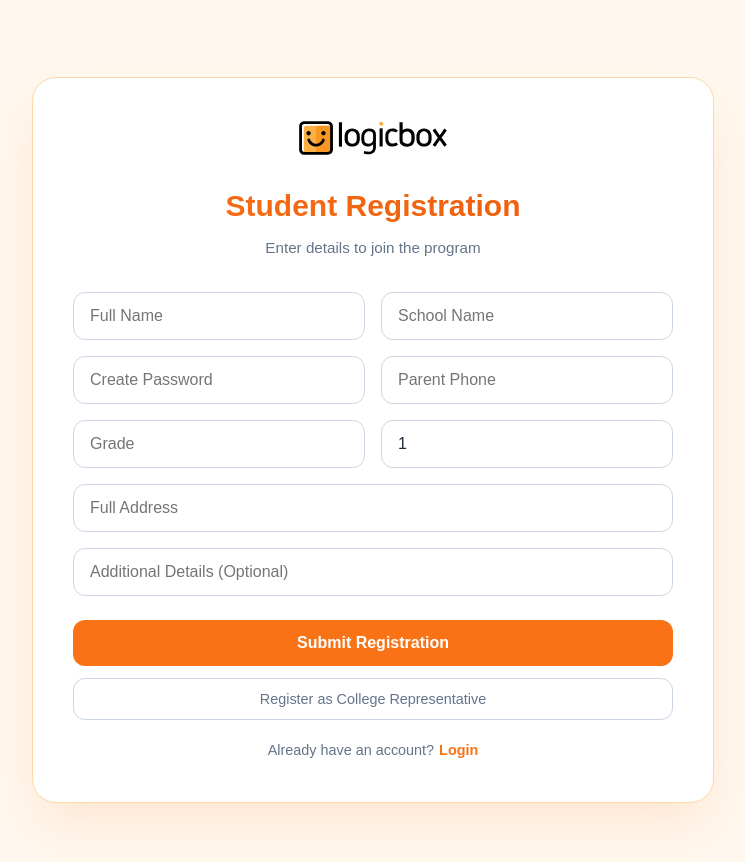
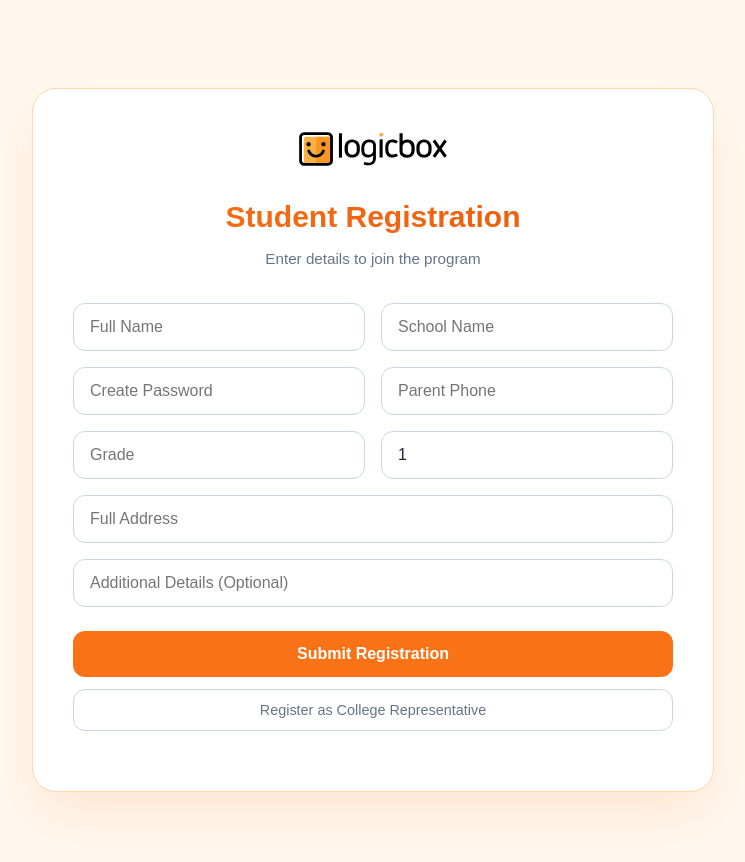
Before and after one commit to aethon-co/logicbox-auth, a React (Vite) app in the folder frontend/: page /school/1 in a window 1280 px wide. Shown: the top 862 px of the page, without its empty margins (267-1012 px from the left). Built offline with nearby package versions, Linux system fonts and the light colour scheme.

Commit message:
student signup

```diff
--- a/frontend/src/pages/school.tsx
+++ b/frontend/src/pages/school.tsx
@@ -1,7 +1,9 @@
 import { useState, useEffect } from 'react';
 import { useMutation } from '@tanstack/react-query';
 import { useNavigate, useParams } from 'react-router-dom';
+
 import { signupSchool } from '../api/school';
+import toast from 'react-hot-toast';
 import logo from '../assets/lb_logo_4_dark_background.svg';
 
 export default function School() {
@@ -36,11 +38,11 @@ export default function School() {
     const mutation = useMutation({
         mutationFn: signupSchool,
         onSuccess: () => {
-            alert("Signup Successful!");
-            navigate("/login");
+            toast.success("Signup Successful!");
+            // navigate("/login");
         },
         onError: (error: any) => {
-            alert(`Signup Failed: ${error.message}`);
+            toast.error(`Signup Failed: ${error.message}`);
         }
     });
 
@@ -243,10 +245,7 @@ export default function School() {
                     Register as College Representative
                 </button>
 
-                <div style={styles.footerText as any}>
-                    Already have an account?
-                    <span style={styles.link as any} onClick={() => navigate("/login")}>Login</span>
-                </div>
+
             </div>
         </div>
     );
```
Also changed, not shown: 1 other file (tests, documents, lock files or other folders).
